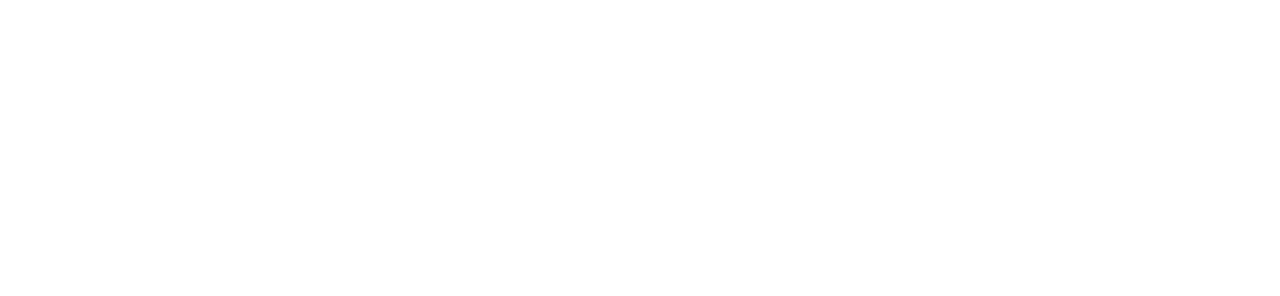
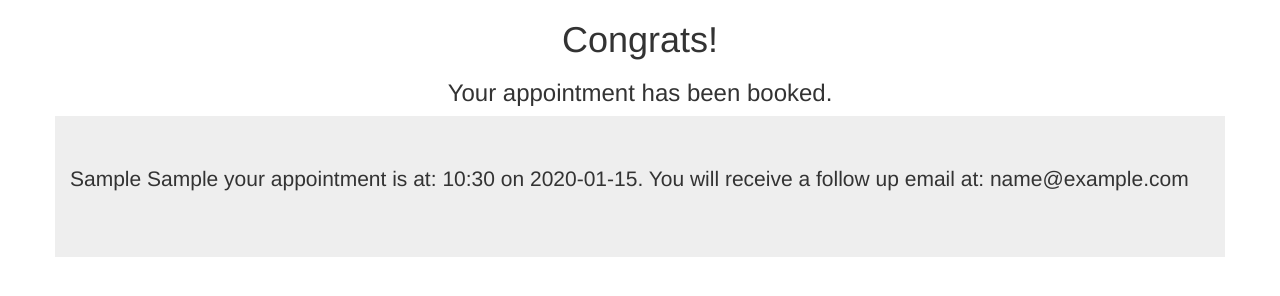
Before and after one commit to eddieduro/appointment-site, a plain HTML site: page index.html in a window 1280 px wide. Both pictures are taken after typing "Sample", "Sample", "name@example.com", "2020-01-15", "10:30" into the empty fields and a click on the button "Book Now!". Drawn offline with nearby package versions, Linux system fonts and the light colour scheme.

Commit message:
confirmation page shows appointment details

```diff
--- a/css/styles.css
+++ b/css/styles.css
@@ -25,7 +25,3 @@
   color:darkgrey;
   text-decoration: none;
 }
-
-div#confirmation {
-  display: none;
-}
--- a/index.html
+++ b/index.html
@@ -50,11 +50,14 @@
       </div><!-- /.jumbotron -->
     </div><!-- /.appointment -->
 
-    <div id="confirmation">
-      <h1 class="text-center">Congrats!</h1>
-      <h3 class="text-center">Your appointment has been booked.</h3>
-      <div class="container">
-
+    <div class="initiallyHidden">
+      <div id="confirmation">
+        <h1 class="text-center">Congrats!</h1>
+        <h3 class="text-center">Your appointment has been booked.
+        </h3>
+        <div class="container jumbotron">
+          <p><span class="firstName"></span> <span class="lastName"></span> your appointment is at: </span><span class="time"></span> on <span class="date"></span>. You will receive a follow up email at: <span class="email"></span></p>
+        </div>
       </div>
     </div>
     <!-- Scripts -->
--- a/js/scripts.js
+++ b/js/scripts.js
@@ -35,7 +35,20 @@ $("doccument").ready(function() {
           $("input#time").focus();
           return false;
         }
-        $("h1, div#appointment-section").hide();
+        // HIDE CONFIRMATION
+        $(".hero > h1, div#appointment-section").hide();
+        // SHOW COFRIMATION
+        $("div#cofirmation").click(function(){
+          $(this).toggle();
+        });
+
+        // ADD VAR TO SPANS
+        $(".firstName").text(firstName);
+        $(".lastName").text(lastName);
+        $(".time").text(time);
+        $(".date").text(date);
+        $(".email").text(email);
       event.preventDefault();
+
   });
 });
```
